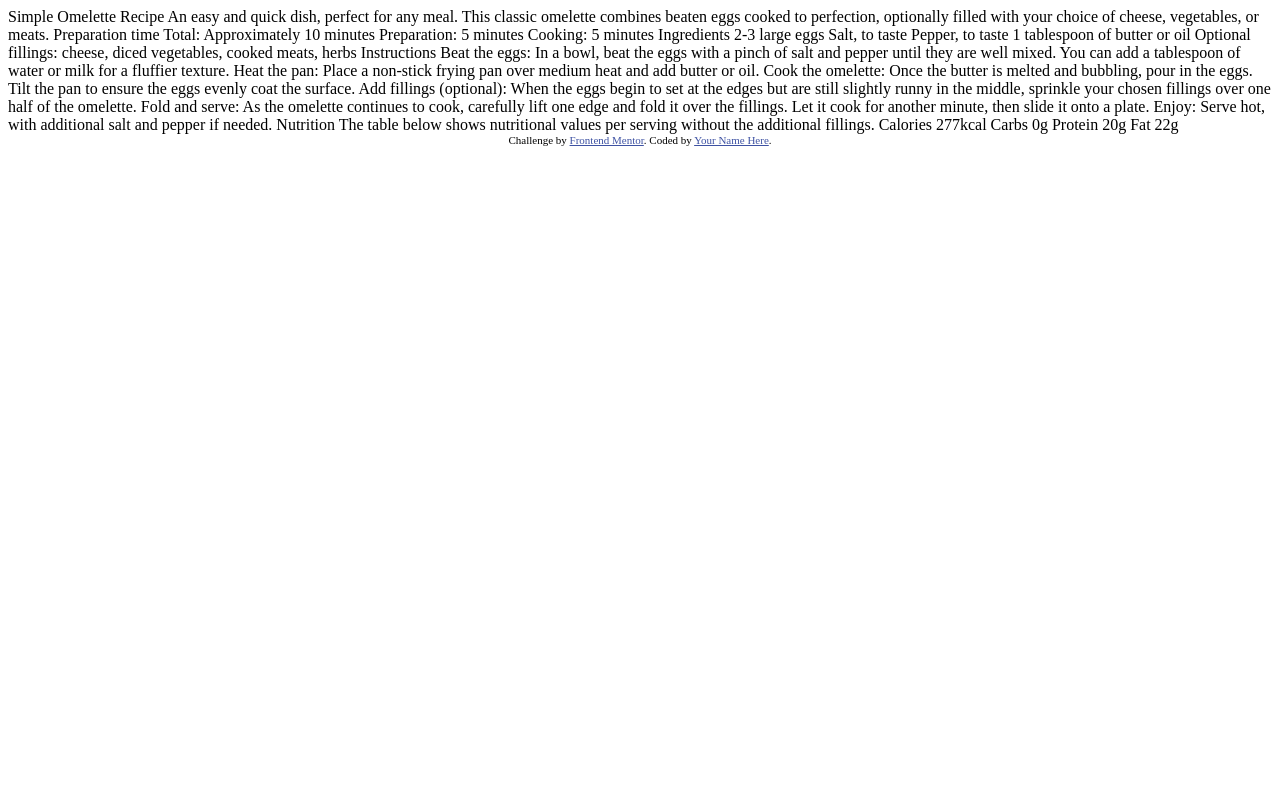
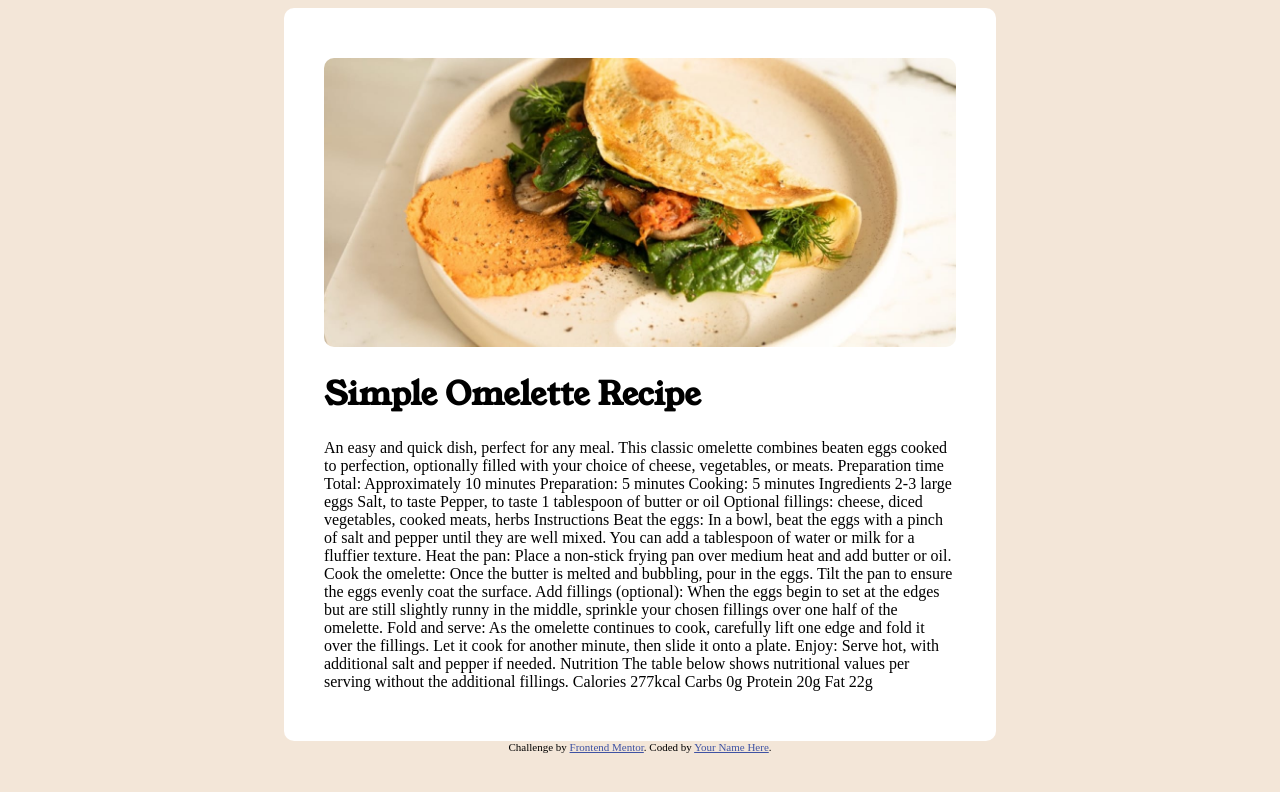
Before and after one commit to vtam2012/recipe-page, a plain HTML site: page index.html in a window 1280 px wide. Drawn offline with Linux system fonts and the light colour scheme.

Commit message:
added font-faces

```diff
--- a/globals.css
+++ b/globals.css
@@ -0,0 +1,34 @@
+@font-face {
+    font-family: 'Outfit';
+    src: url('./assets/fonts/outfit/Outfit-VariableFont_wght.ttf') format('truetype');
+}
+
+@font-face {
+    font-family: 'Young Serif';
+    src: url('./assets/fonts/young-serif/YoungSerif-Regular.ttf') format('truetype');
+}
+
+body {
+    background-color: hsl(30, 54%, 90%);
+}
+
+h1 {
+    font-size: 20;
+    font-family: 'Young Serif';
+}
+
+img {
+    width: 100%;
+    height: 100%;
+    border-radius: 10px;
+}
+
+.inner-card {
+    background-color: hsl(0, 0%, 100%);
+    justify-content: center;
+    height: 50%;
+    width: 50%;
+    padding: 50px 40px;
+    margin: auto;
+    border-radius: 10px;
+}
--- a/index.html
+++ b/index.html
@@ -15,7 +15,9 @@
   </style>
 </head>
 <body>
-  Simple Omelette Recipe
+  <div class="inner-card">
+    <img src="./assets/images/image-omelette.jpeg" alt="Omelette"/>
+    <h1>Simple Omelette Recipe</h1>
 
     An easy and quick dish, perfect for any meal. This classic omelette combines beaten eggs cooked
     to perfection, optionally filled with your choice of cheese, vegetables, or meats.
@@ -67,6 +69,7 @@
 
     Fat
     22g
+  </div>
 
   <div class="attribution">
     Challenge by <a href="https://www.frontendmentor.io?ref=challenge" target="_blank">Frontend Mentor</a>.
```
Lines whose indentation alone changed are shown as unchanged.
